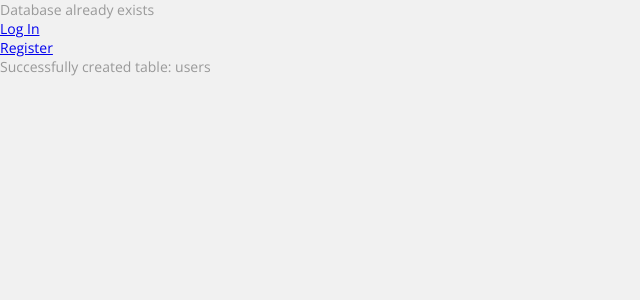
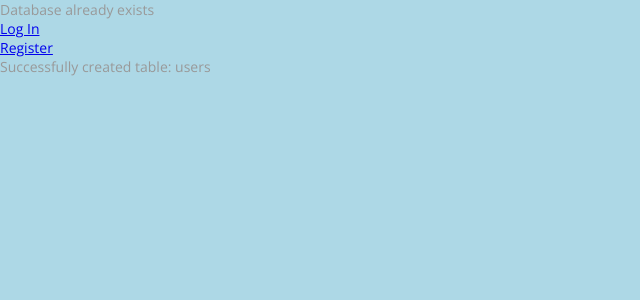
Before and after one commit to AngelaBanuelos/todo2, a PHP site: page / in a window 1280 px wide. Shown: the top 300 px of the page, without its empty margins (0-640 px from the left). Run offline with PHP 8.4, Linux system fonts and the light colour scheme.

Commit message:
fixed an error

```diff
--- a/controller/create-user.php
+++ b/controller/create-user.php
@@ -1,4 +1,4 @@
-+<?php
+<?php
 
 //requiring the config file
 //this is going to be for creating a user
--- a/css/main.css
+++ b/css/main.css
@@ -7,6 +7,7 @@ body{
 	font: normal 14px 'Open Sans', Arial, sans-serif;
 	color: #999;
 	background: #f1f1f1;
+	background-color: lightblue;
 }
 
 .wrap{
--- a/view/header.php
+++ b/view/header.php
@@ -3,5 +3,4 @@
     <head>
         <!--it links the css stylesheet to our php file-->
         <link rel="stylesheet" type="text/css" href="css/main.css">
-        <link rel="stylesheet" type="text/js" href="js/main.js">
             <title></title>
```
